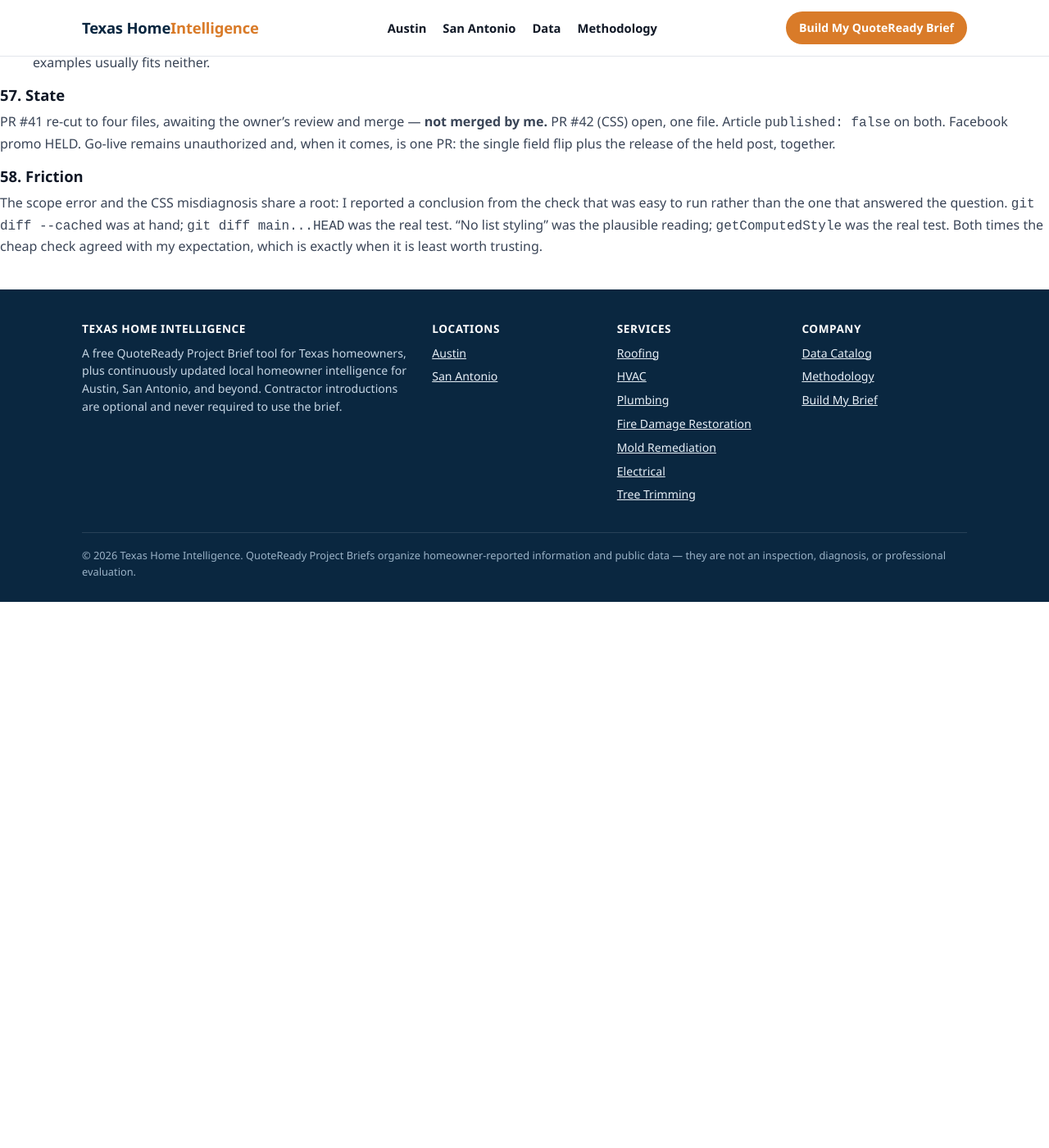
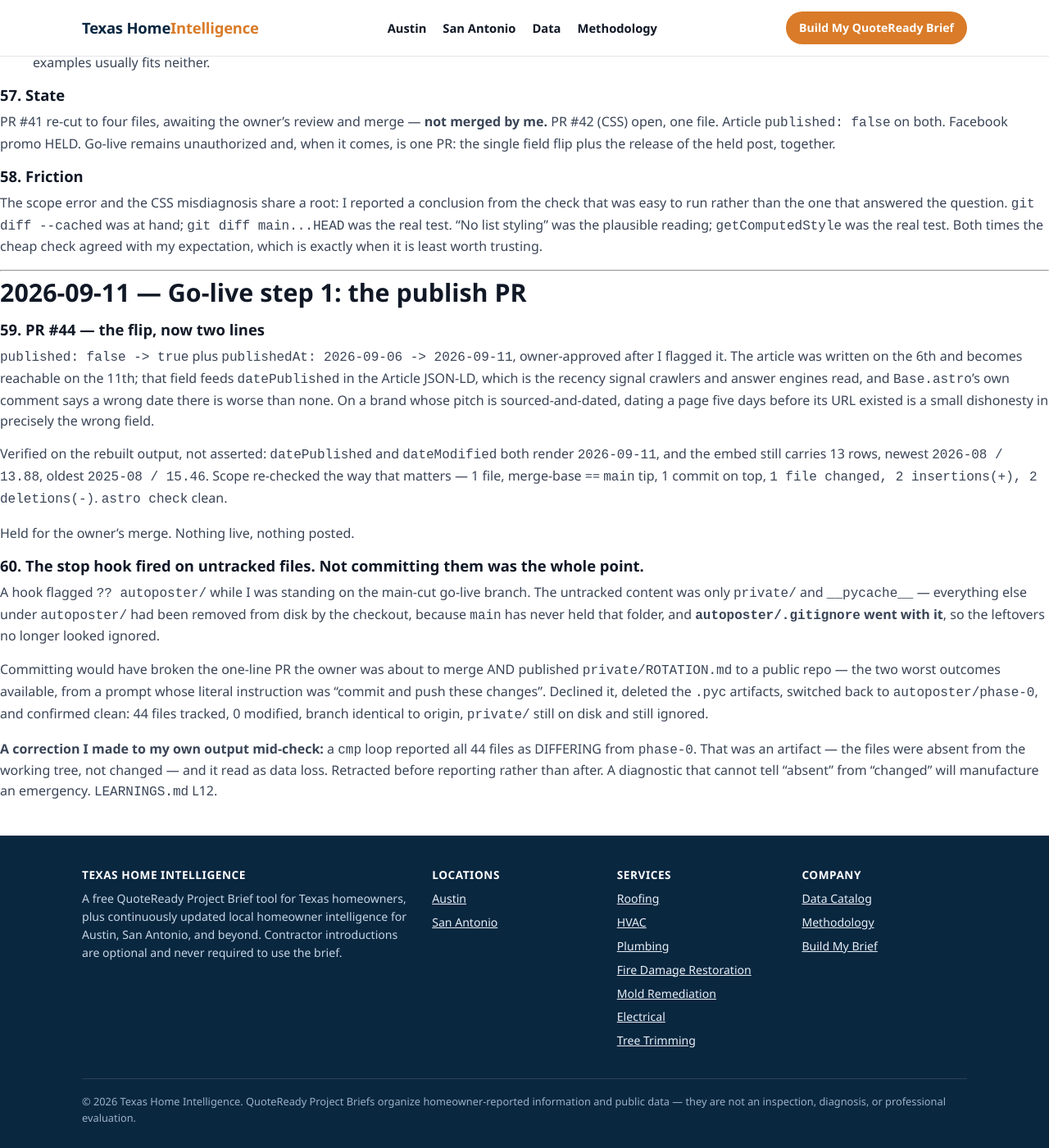
Before and after one commit to zmpersonal/texashomeintelligence, a Jekyll site: the page built from autoposter/RUNLOG.md, in a window 1280 px wide and 1400 px high, scrolled down 16248 px. Shown: the whole window at 82% size. Built offline with Jekyll 4.4.1, drawn with Linux system fonts in a browser that asks for light colours; our own code applies the rules of GitHub Pages for plain Markdown files; before the commit the page ends 16982 px from its top, so only the background shows below that.

Commit message:
autoposter: log L12 — never resolve "?? autoposter/" by committing
Standing on a main-cut branch removes every tracked file under autoposter/,
including its own .gitignore, so private/ and __pycache__ stop looking ignored
and a tidy-the-tree reflex says commit them. That would break the scoped PR the
branch exists for and publish the network-topology file to a public repo.
Switch back to an autoposter/ branch instead.

Also records that the diagnostic misfired: a cmp loop against paths absent from
the working tree reported all 44 files as differing, which read as data loss. A
check that cannot distinguish absent from changed will invent an emergency.

Plus RUNLOG 59: PR #44 is now two lines, publishedAt moved to the real publish
date after the owner approved the flag.

Co-Authored-By: Claude Opus 5 <noreply@anthropic.com>
Claude-Session: https://claude.ai/code/session_01CVUCG3nSquf1qbCZcQudEj

```diff
--- a/autoposter/RUNLOG.md
+++ b/autoposter/RUNLOG.md
@@ -905,3 +905,40 @@ that was easy to run rather than the one that answered the question. `git diff -
 hand; `git diff main...HEAD` was the real test. "No list styling" was the plausible reading;
 `getComputedStyle` was the real test. Both times the cheap check agreed with my expectation,
 which is exactly when it is least worth trusting.
+
+---
+
+## 2026-09-11 — Go-live step 1: the publish PR
+
+### 59. PR #44 — the flip, now two lines
+`published: false -> true` plus `publishedAt: 2026-09-06 -> 2026-09-11`, owner-approved after I
+flagged it. The article was written on the 6th and becomes reachable on the 11th; that field
+feeds `datePublished` in the Article JSON-LD, which is the recency signal crawlers and answer
+engines read, and `Base.astro`'s own comment says a wrong date there is worse than none. On a
+brand whose pitch is sourced-and-dated, dating a page five days before its URL existed is a
+small dishonesty in precisely the wrong field.
+
+Verified on the rebuilt output, not asserted: `datePublished` and `dateModified` both render
+`2026-09-11`, and the embed still carries 13 rows, newest `2026-08 / 13.88`, oldest
+`2025-08 / 15.46`. Scope re-checked the way that matters — 1 file, merge-base == `main` tip,
+1 commit on top, `1 file changed, 2 insertions(+), 2 deletions(-)`. `astro check` clean.
+
+Held for the owner's merge. Nothing live, nothing posted.
+
+### 60. The stop hook fired on untracked files. Not committing them was the whole point.
+A hook flagged `?? autoposter/` while I was standing on the main-cut go-live branch. The
+untracked content was only `private/` and `__pycache__` — everything else under `autoposter/`
+had been removed from disk by the checkout, because `main` has never held that folder, and
+**`autoposter/.gitignore` went with it**, so the leftovers no longer looked ignored.
+
+Committing would have broken the one-line PR the owner was about to merge AND published
+`private/ROTATION.md` to a public repo — the two worst outcomes available, from a prompt whose
+literal instruction was "commit and push these changes". Declined it, deleted the `.pyc`
+artifacts, switched back to `autoposter/phase-0`, and confirmed clean: 44 files tracked, 0
+modified, branch identical to origin, `private/` still on disk and still ignored.
+
+**A correction I made to my own output mid-check:** a `cmp` loop reported all 44 files as
+DIFFERING from `phase-0`. That was an artifact — the files were absent from the working tree,
+not changed — and it read as data loss. Retracted before reporting rather than after. A
+diagnostic that cannot tell "absent" from "changed" will manufacture an emergency. `LEARNINGS.md`
+L12.
```
Also changed, not shown: autoposter/LEARNINGS.md (+26 -0 lines).
